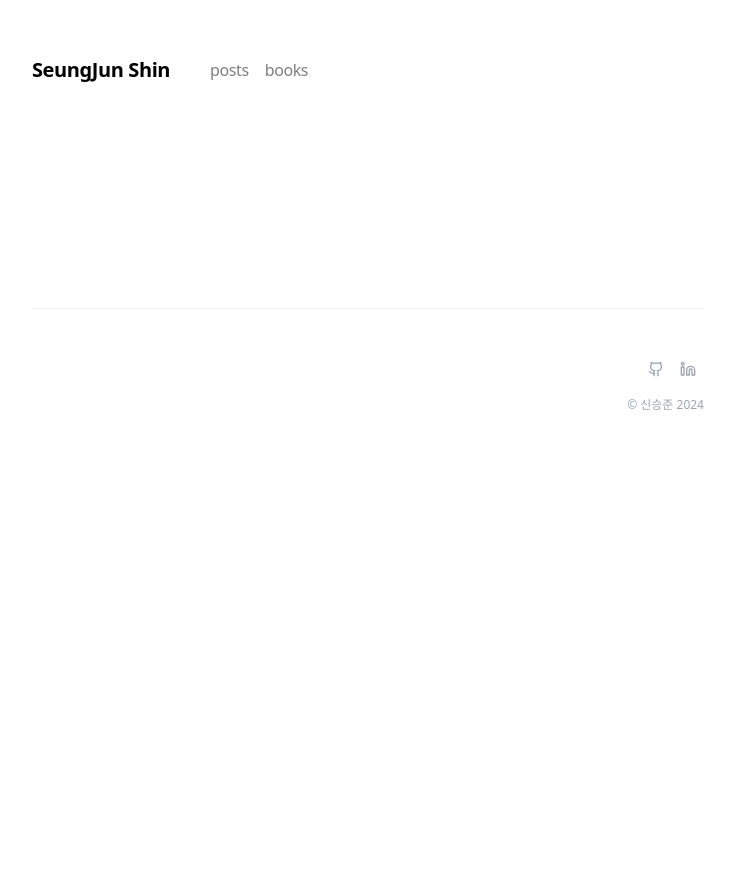
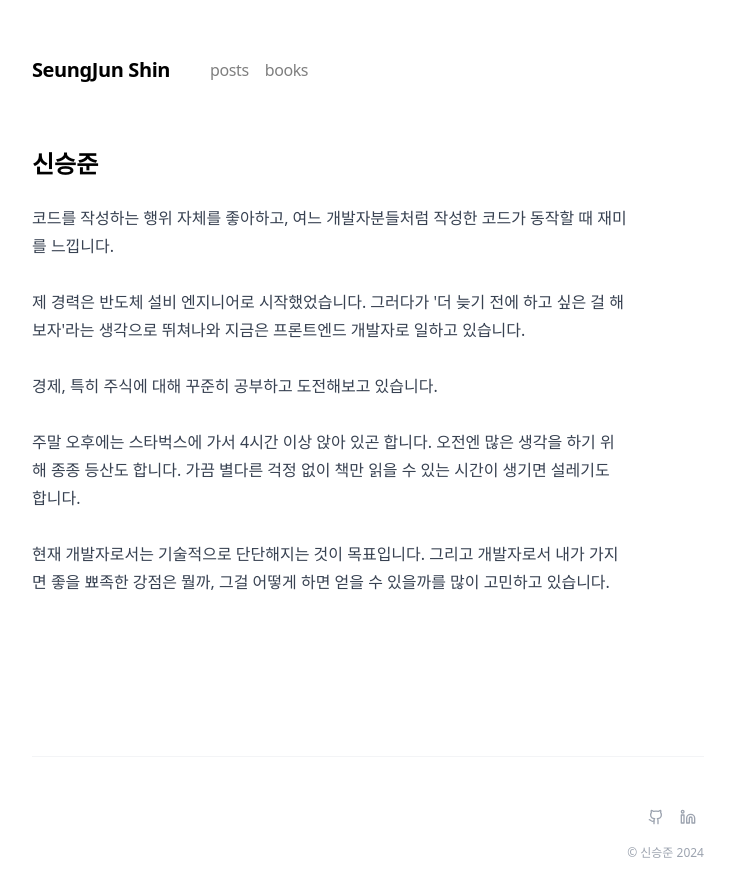
Before and after one commit to metacode22/blog, a Next.js app: page / in a window 1280 px wide. Shown: the top 896 px of the page, without its empty margins (272-1006 px from the left). Before the commit the page ends 800 px from the top, so only its background shows below. Built offline with nearby package versions, Linux system fonts and the light colour scheme; no server answers.

Commit message:
feat: blog home에 소개글 작성

```diff
--- /dev/null
+++ b/app/books/page.tsx
@@ -0,0 +1,3 @@
+export default function BooksPage() {
+  return <></>;
+}
--- a/app/page.tsx
+++ b/app/page.tsx
@@ -1,3 +1,22 @@
 export default async function HomePage() {
-  return <></>;
+  return (
+    <section className='flex flex-col gap-6'>
+      <h1 className='text-2xl font-semibold'>신승준</h1>
+      <p className='prose dark:prose-invert'>
+        코드를 작성하는 행위 자체를 좋아하고, 여느 개발자분들처럼 작성한 코드가 동작할 때 재미를 느낍니다.
+        <br />
+        <br />
+        제 경력은 반도체 설비 엔지니어로 시작했었습니다. 그러다가 &apos;더 늦기 전에 하고 싶은 걸 해보자&apos;라는 생각으로 뛰쳐나와 지금은 프론트엔드 개발자로 일하고 있습니다.
+        <br />
+        <br />
+        경제, 특히 주식에 대해 꾸준히 공부하고 도전해보고 있습니다.
+        <br />
+        <br />
+        주말 오후에는 스타벅스에 가서 4시간 이상 앉아 있곤 합니다. 오전엔 많은 생각을 하기 위해 종종 등산도 합니다. 가끔 별다른 걱정 없이 책만 읽을 수 있는 시간이 생기면 설레기도 합니다.
+        <br />
+        <br />
+        현재 개발자로서는 기술적으로 단단해지는 것이 목표입니다. 그리고 개발자로서 내가 가지면 좋을 뾰족한 강점은 뭘까, 그걸 어떻게 하면 얻을 수 있을까를 많이 고민하고 있습니다.
+      </p>
+    </section>
+  );
 }
--- a/app/posts/page.tsx
+++ b/app/posts/page.tsx
@@ -5,5 +5,9 @@ import PostList from '../../src/components/post-list';
 export default function PostsPage() {
   const posts = getPosts();
 
-  return <PostList posts={posts} />;
+  return (
+    <section>
+      <PostList posts={posts} />
+    </section>
+  );
 }
```
